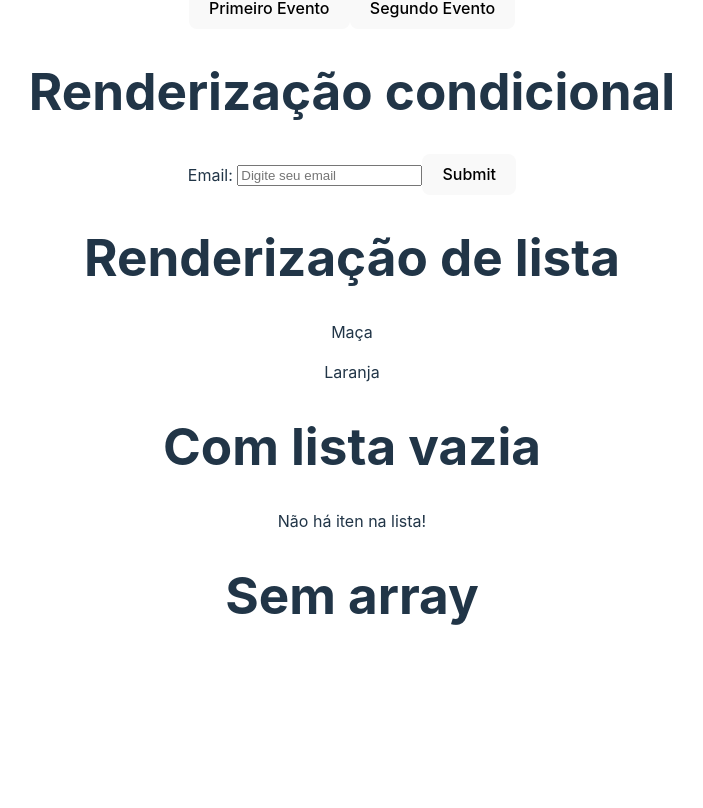
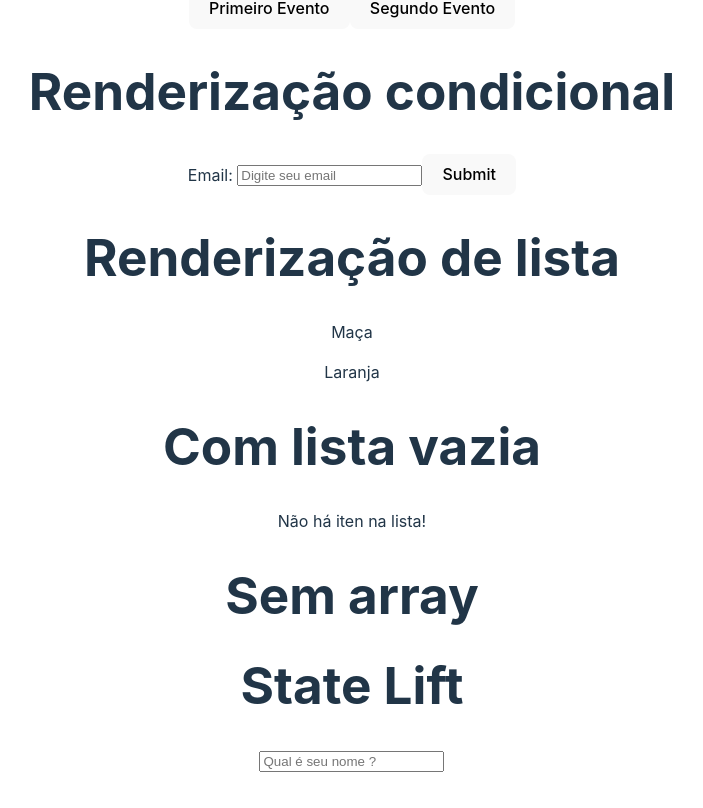
Before and after one commit to orielvf/aulas_r, a React app: page / in a window 1280 px wide. Shown: the part 1240-2048 px from the top of the page, without its empty margins (288-991 px from the left). Before the commit the page ends 1929 px from the top, so only its background shows below. Built offline with nearby package versions, Linux system fonts and the light colour scheme; the HTML template or start-up script is replaced by a standard one.

Commit message:
State Lift

```diff
--- a/src/App.jsx
+++ b/src/App.jsx
@@ -1,4 +1,5 @@
 import './App.css'
+import {useState} from 'react'
 import HelloWorld from './components/HelloWorld'
 import SayMyName from './components/SayMyName'
 import Pessoa from './components/Pessoa'
@@ -8,6 +9,8 @@ import Form from './components/Form'
 import EventoParaButton from './components/eventosPorProps/EventoParaButton'
 import Render from './components/RenderizacaoCondicional/Render'
 import RenderizacaoDeListas from './components/RenderizacaoDeListas/RenderizacaoDeListas'
+import LiftNome from './components/StateLift/LiftNome'
+import LiftSaldacao from './components/StateLift/LiftSaldacao'
 
 
 function App() {
@@ -15,6 +18,7 @@ function App() {
   const pic150x = "https://via.placeholder.com/150"
   const array = ["Maça", "Laranja"]
   const arrayEmpty = []
+  const [lift,setLift] = useState()
 
   return (
     <>
@@ -45,6 +49,8 @@ function App() {
     <RenderizacaoDeListas titulo="Renderização de lista" lista={array}/>
     <RenderizacaoDeListas titulo="Com lista vazia"lista={arrayEmpty}/>
     <RenderizacaoDeListas titulo="Sem array"/>
+    <LiftNome titulo="State Lift" setNome={setLift}/>
+    <LiftSaldacao nome={lift}/>
     </>
   )
 }
--- /dev/null
+++ b/src/components/StateLift/LiftNome.jsx
@@ -0,0 +1,13 @@
+function LiftNome({titulo, setNome }) {
+    return (
+        <>
+        <h1>{titulo}</h1>
+        <input
+        type="text"
+        placeholder="Qual é seu nome ?"
+        onChange={(e)=> setNome(e.target.value)}
+        />
+        </>
+    )
+}
+export default LiftNome
--- /dev/null
+++ b/src/components/StateLift/LiftSaldacao.jsx
@@ -0,0 +1,13 @@
+function LiftSaldacao({nome}) {
+    function GerarSaudacao(algumNome) {
+        return(
+        `Olá, ${algumNome}, tudo bem ?`
+        )
+    }
+    return (
+    <h2>
+    {nome && GerarSaudacao(nome)}
+    </h2>
+    )
+}
+export default LiftSaldacao
```
